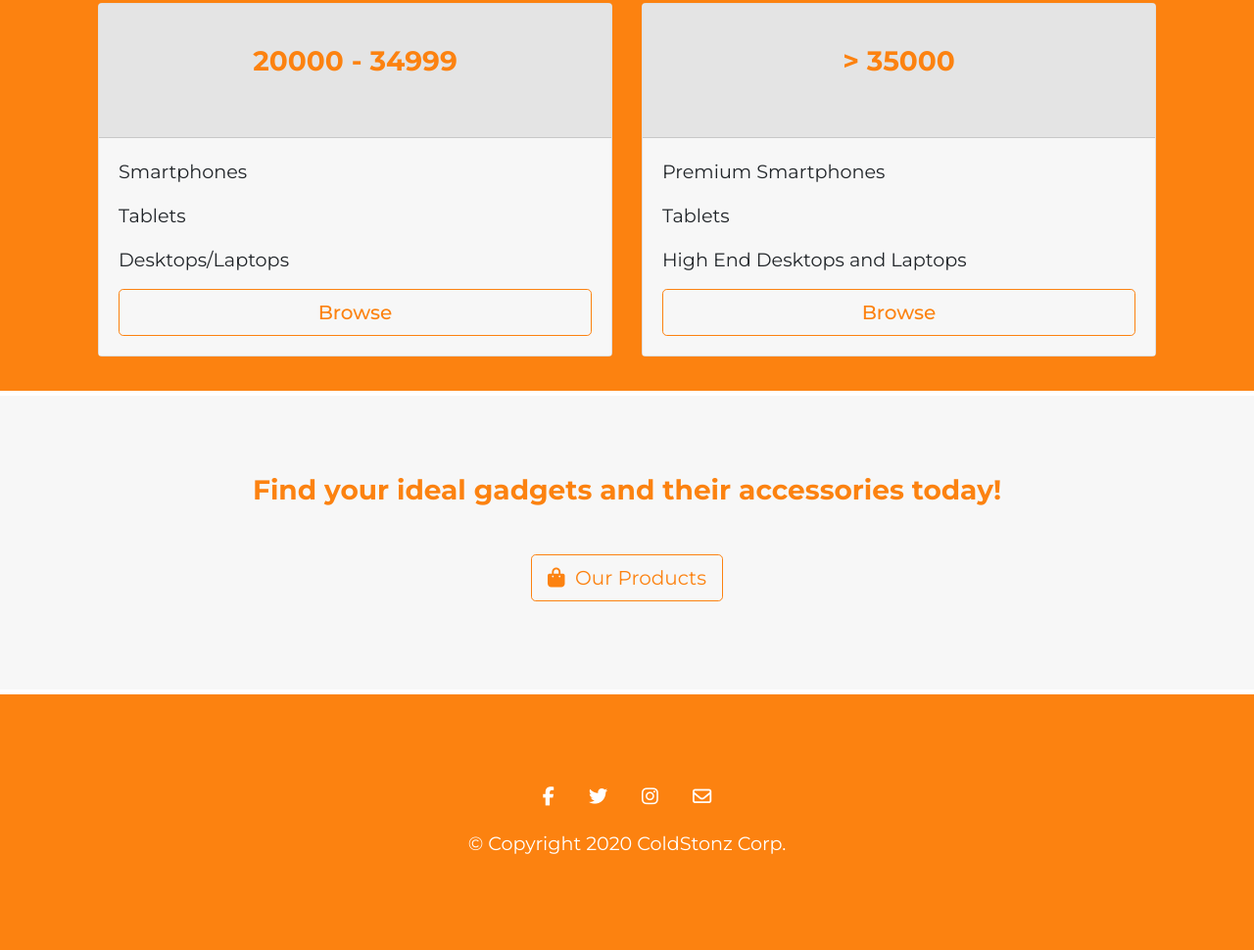
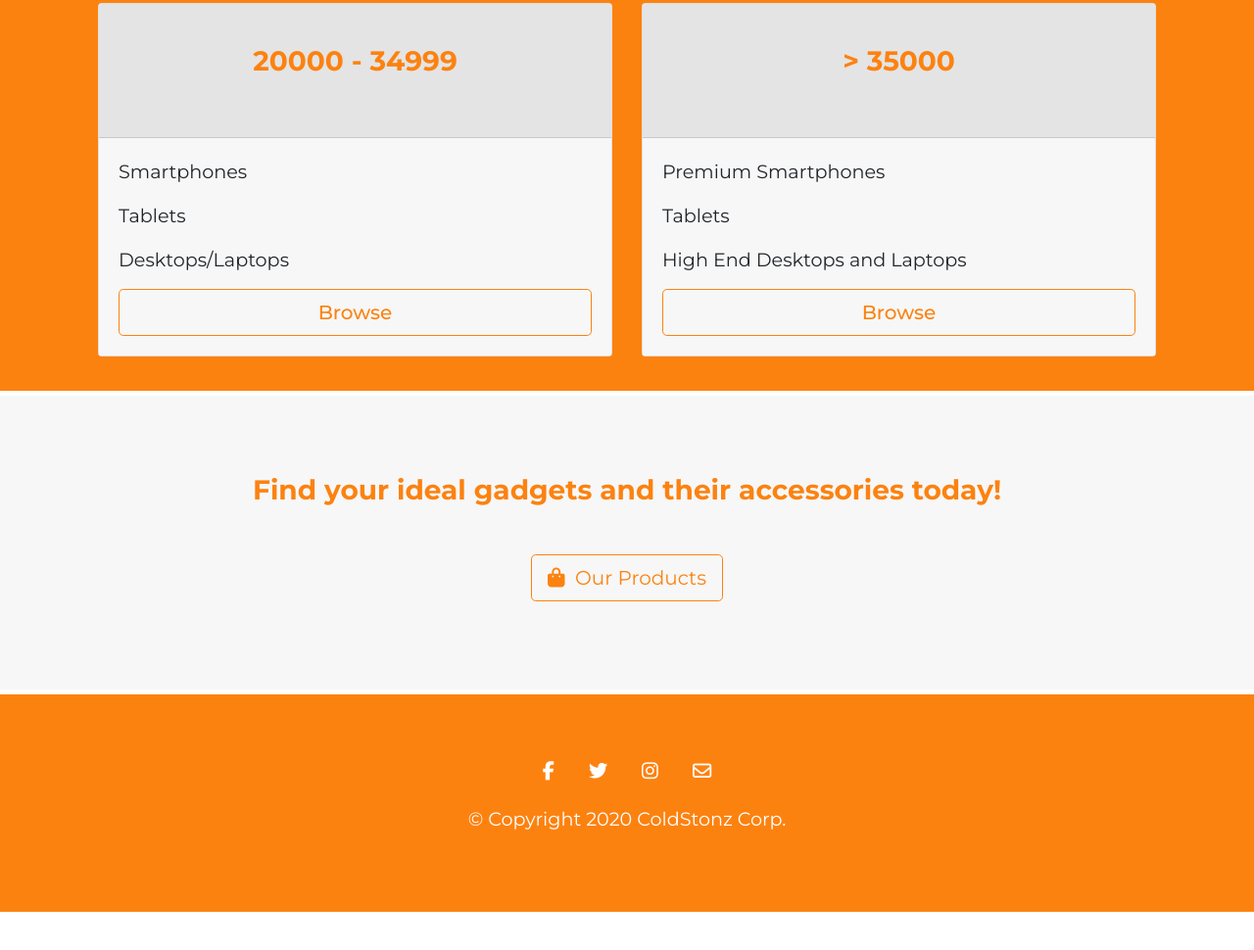
Before and after one commit to ColdStonZ/Cold-Corp, a plain HTML site: page index.html in a window 1280 px wide. Shown: the part 2281-3251 px from the top of the page at 98% size. After the commit the page ends 3212 px from the top, so only its background shows below. Drawn offline with nearby package versions, Linux system fonts and the light colour scheme.

Commit message:
updated footer styles

```diff
--- a/CSS/stylist.css
+++ b/CSS/stylist.css
@@ -86,7 +86,7 @@ h3:hover {color:#ff5200; }
 .bt-sty1 {margin:0 5px 50px 5px; color:#fc8210; outline-color:#fc8210; border-color:#fc8210; }
 .bt-sty1:hover {margin:0 5px 50px 5px; background-color:#fc8210; color:#ffff; border-color:#fc8210; }
 
-#footer {padding:7% 15%; background-color:#fc8210; text-align:center; color:#ffff; }
-.f1 {margin:20px 15px; color:#ffff;}
-.f1:hover {margin:20px 15px; color:#e4e4e4; font-size: 130%; transition-timing-function:ease-in-out; transition-delay:0.3s; }
+#footer {padding:5% 15%; background-color:#fc8210; text-align:center; color:#ffff; }
+.f1 {margin:10px 15px; color:#ffff;}
+.f1:hover {margin:10px 15px; color:#e4e4e4; font-size: 130%; transition-timing-function:ease-in-out; transition-delay:0.3s; }
 .f2 {margin-top:20px;}
```
